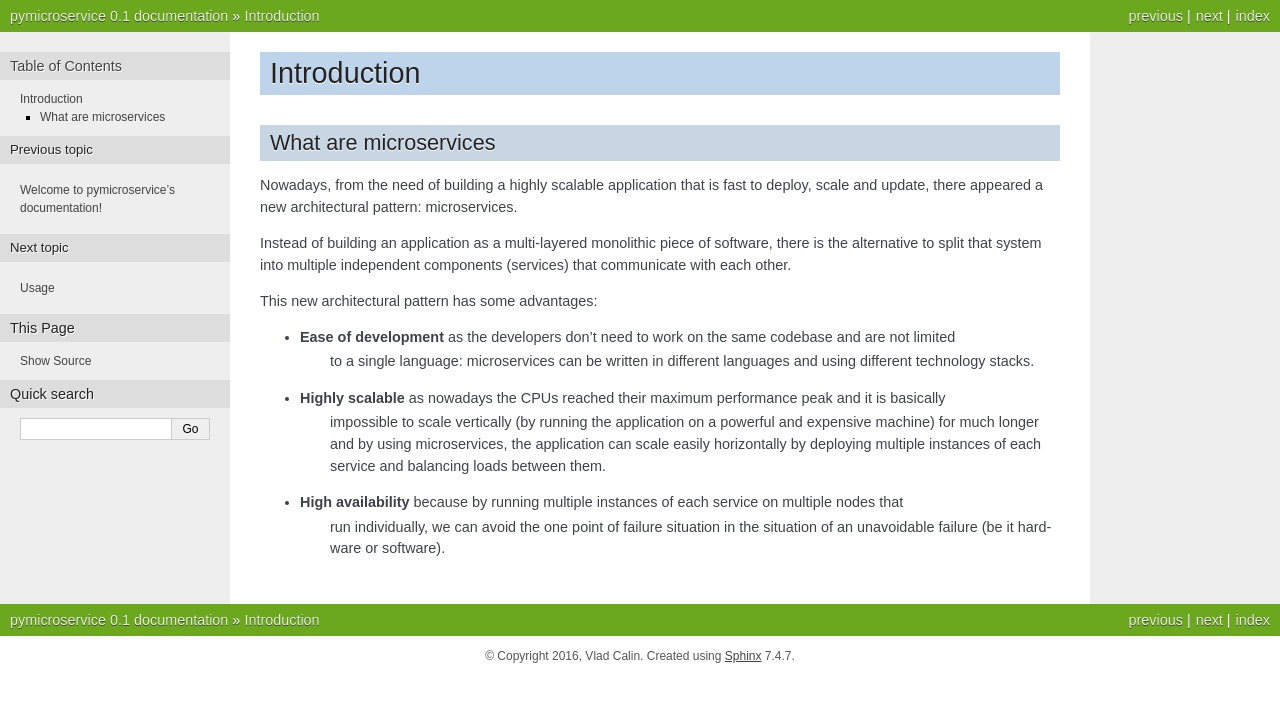
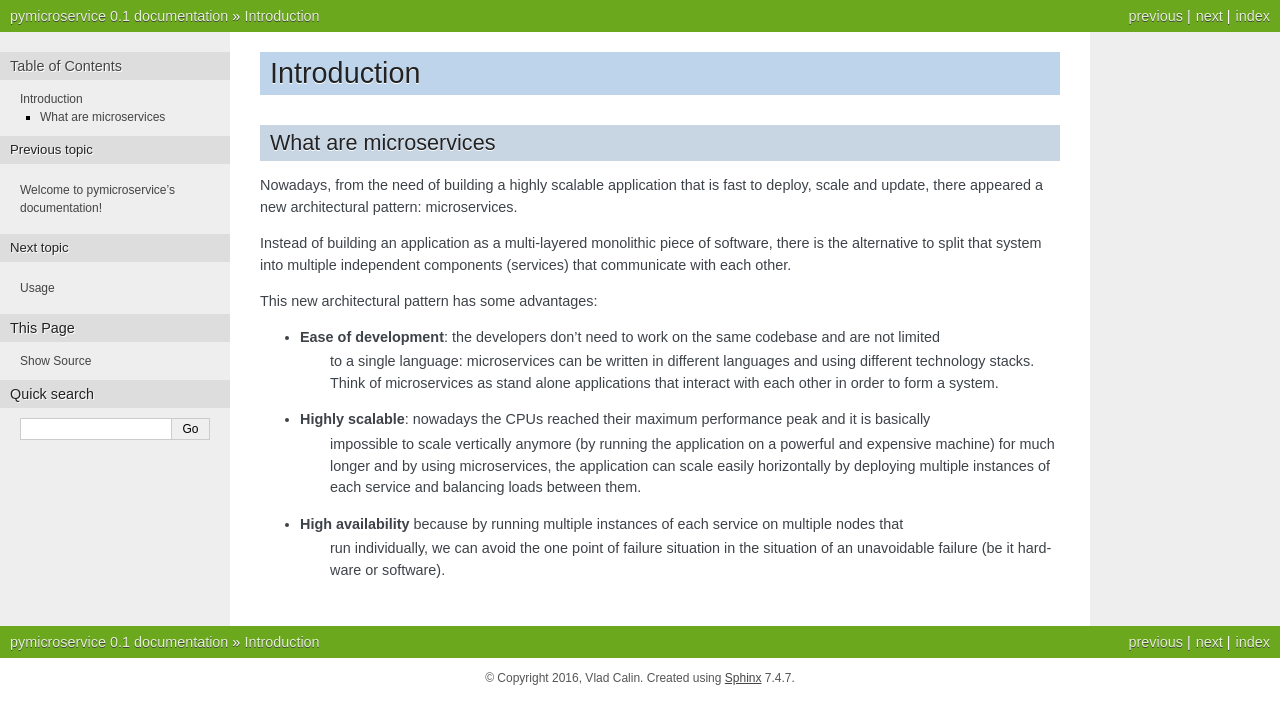
Before and after one commit to vladcalin/gemstone, a Sphinx documentation site: the page built from docs/intro.rst, in a window 1280 px wide. Shown: the top 724 px of the page. Built offline with Sphinx 7.4.7, drawn with Linux system fonts in a browser that asks for light colours.

Commit message:
more docs

```diff
--- a/docs/intro.rst
+++ b/docs/intro.rst
@@ -14,11 +14,12 @@ that communicate with each other.
 
 This new architectural pattern has some advantages:
 
-- **Ease of development** as the developers don't need to work on the same codebase and are not limited
+- **Ease of development**: the developers don't need to work on the same codebase and are not limited
     to a single language: microservices can be written in different languages and using different
-    technology stacks.
-- **Highly scalable** as nowadays the CPUs reached their maximum performance peak and it is basically
-    impossible to scale vertically (by running the application on a powerful and expensive machine) for
+    technology stacks. Think of microservices as stand alone applications that interact with each other in
+    order to form a system.
+- **Highly scalable**: nowadays the CPUs reached their maximum performance peak and it is basically
+    impossible to scale vertically anymore (by running the application on a powerful and expensive machine) for
     much longer and by using microservices, the application can scale easily horizontally by deploying multiple
     instances of each service and balancing loads between them.
 - **High availability** because by running multiple instances of each service on multiple nodes that
```
Also changed, not shown: 1 other file.
